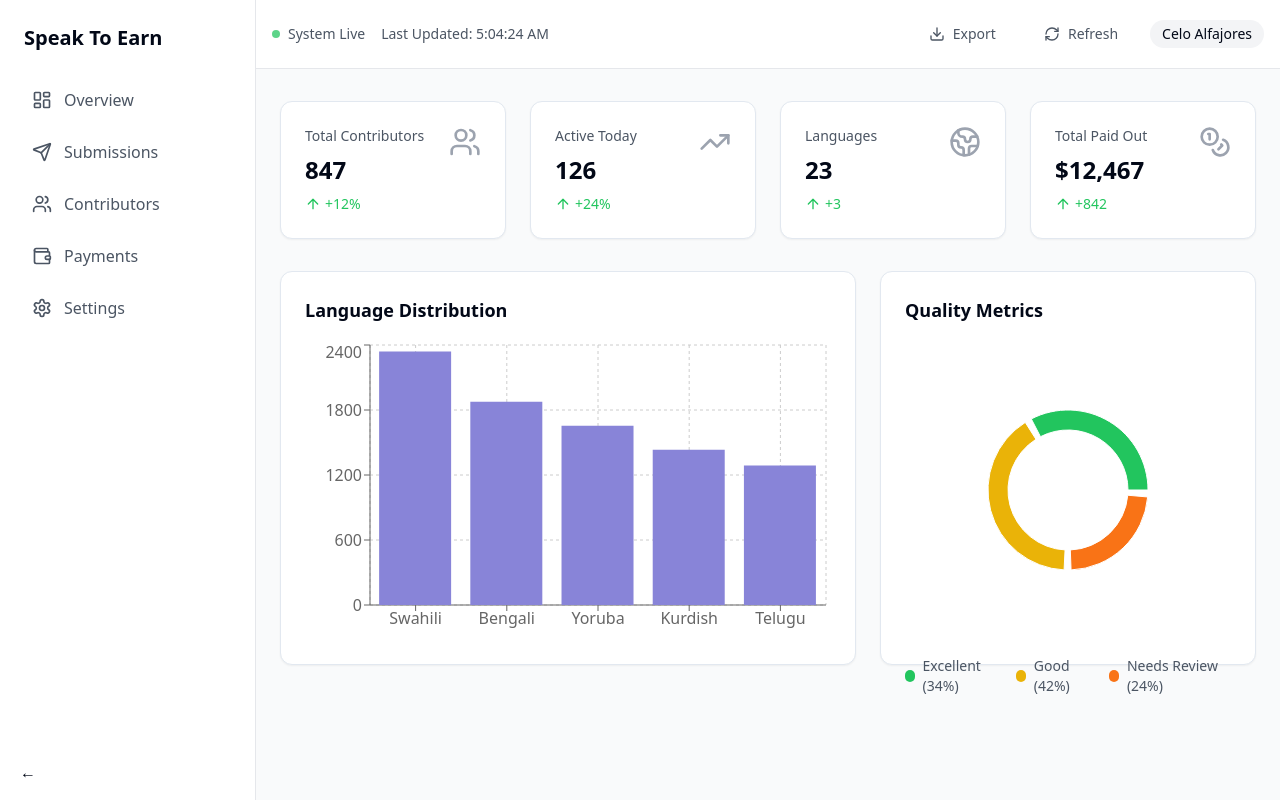
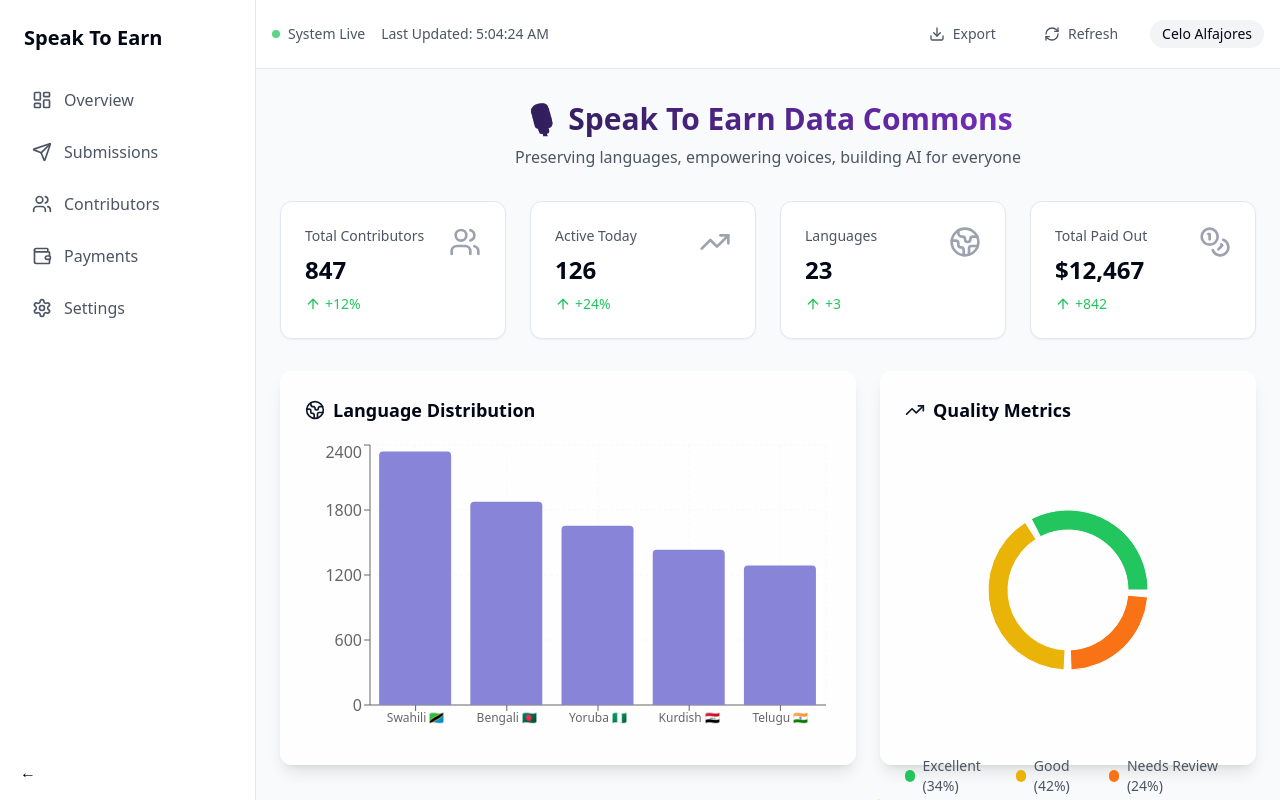
Before and after one commit to TheAlexYao/speaktoearn-data, a React (Vite) app: page / in a window 1280 px wide. Built offline with nearby package versions, Linux system fonts and the light colour scheme.

Commit message:
Improve Data Commons Branding
- Emphasize Speak To Earn Data Commons branding.
- Add emoji flags for languages.

```diff
--- a/src/pages/Index.tsx
+++ b/src/pages/Index.tsx
@@ -43,11 +43,11 @@ const metrics = [
 ];
 
 const languageData = [
-  { name: "Swahili", submissions: 2341 },
-  { name: "Bengali", submissions: 1876 },
-  { name: "Yoruba", submissions: 1654 },
-  { name: "Kurdish", submissions: 1432 },
-  { name: "Telugu", submissions: 1287 },
+  { name: "Swahili 🇹🇿", submissions: 2341 },
+  { name: "Bengali 🇧🇩", submissions: 1876 },
+  { name: "Yoruba 🇳🇬", submissions: 1654 },
+  { name: "Kurdish 🇮🇶", submissions: 1432 },
+  { name: "Telugu 🇮🇳", submissions: 1287 },
 ];
 
 const qualityData = [
@@ -76,6 +76,16 @@ const Index = () => {
   return (
     <DashboardLayout>
       <div className="space-y-8">
+        {/* Header Section */}
+        <div className="text-center mb-8">
+          <h1 className="text-3xl font-bold bg-gradient-to-r from-primary to-purple-600 bg-clip-text text-transparent">
+            🎙️ Speak To Earn Data Commons
+          </h1>
+          <p className="text-gray-600 mt-2">
+            Preserving languages, empowering voices, building AI for everyone
+          </p>
+        </div>
+
         {/* Metrics Grid */}
         <div className="grid grid-cols-1 md:grid-cols-2 lg:grid-cols-4 gap-6">
           {metrics.map((metric) => (
@@ -86,24 +96,44 @@ const Index = () => {
         {/* Charts Section */}
         <div className="grid grid-cols-1 lg:grid-cols-5 gap-6">
           {/* Language Distribution */}
-          <Card className="col-span-3 p-6">
-            <h3 className="text-lg font-semibold mb-4">Language Distribution</h3>
+          <Card className="col-span-3 p-6 glass-card">
+            <h3 className="text-lg font-semibold mb-4 flex items-center">
+              <Globe2 className="w-5 h-5 mr-2 text-primary" />
+              Language Distribution
+            </h3>
             <div className="h-[300px]">
               <ResponsiveContainer width="100%" height="100%">
                 <BarChart data={languageData}>
-                  <CartesianGrid strokeDasharray="3 3" />
-                  <XAxis dataKey="name" />
-                  <YAxis />
-                  <Tooltip />
-                  <Bar dataKey="submissions" fill="#8884d8" />
+                  <CartesianGrid strokeDasharray="3 3" opacity={0.1} />
+                  <XAxis
+                    dataKey="name"
+                    tick={{ fill: '#666', fontSize: 12 }}
+                    interval={0}
+                  />
+                  <YAxis tick={{ fill: '#666' }} />
+                  <Tooltip
+                    contentStyle={{
+                      background: 'rgba(255, 255, 255, 0.9)',
+                      border: '1px solid #ddd',
+                      borderRadius: '8px'
+                    }}
+                  />
+                  <Bar
+                    dataKey="submissions"
+                    fill="#8884d8"
+                    radius={[4, 4, 0, 0]}
+                  />
                 </BarChart>
               </ResponsiveContainer>
             </div>
           </Card>
 
           {/* Quality Metrics */}
-          <Card className="col-span-2 p-6">
-            <h3 className="text-lg font-semibold mb-4">Quality Metrics</h3>
+          <Card className="col-span-2 p-6 glass-card">
+            <h3 className="text-lg font-semibold mb-4 flex items-center">
+              <TrendingUpIcon className="w-5 h-5 mr-2 text-primary" />
+              Quality Metrics
+            </h3>
             <div className="h-[300px]">
               <ResponsiveContainer width="100%" height="100%">
                 <PieChart>
@@ -120,7 +150,13 @@ const Index = () => {
                       <Cell key={`cell-${index}`} fill={entry.color} />
                     ))}
                   </Pie>
-                  <Tooltip />
+                  <Tooltip
+                    contentStyle={{
+                      background: 'rgba(255, 255, 255, 0.9)',
+                      border: '1px solid #ddd',
+                      borderRadius: '8px'
+                    }}
+                  />
                 </PieChart>
               </ResponsiveContainer>
               <div className="flex justify-center space-x-4 mt-4">
@@ -139,6 +175,11 @@ const Index = () => {
             </div>
           </Card>
         </div>
+
+        {/* Tagline Footer */}
+        <div className="text-center text-sm text-gray-500 mt-8">
+          "If you can speak, you can earn" 💰
+        </div>
       </div>
     </DashboardLayout>
   );
```
